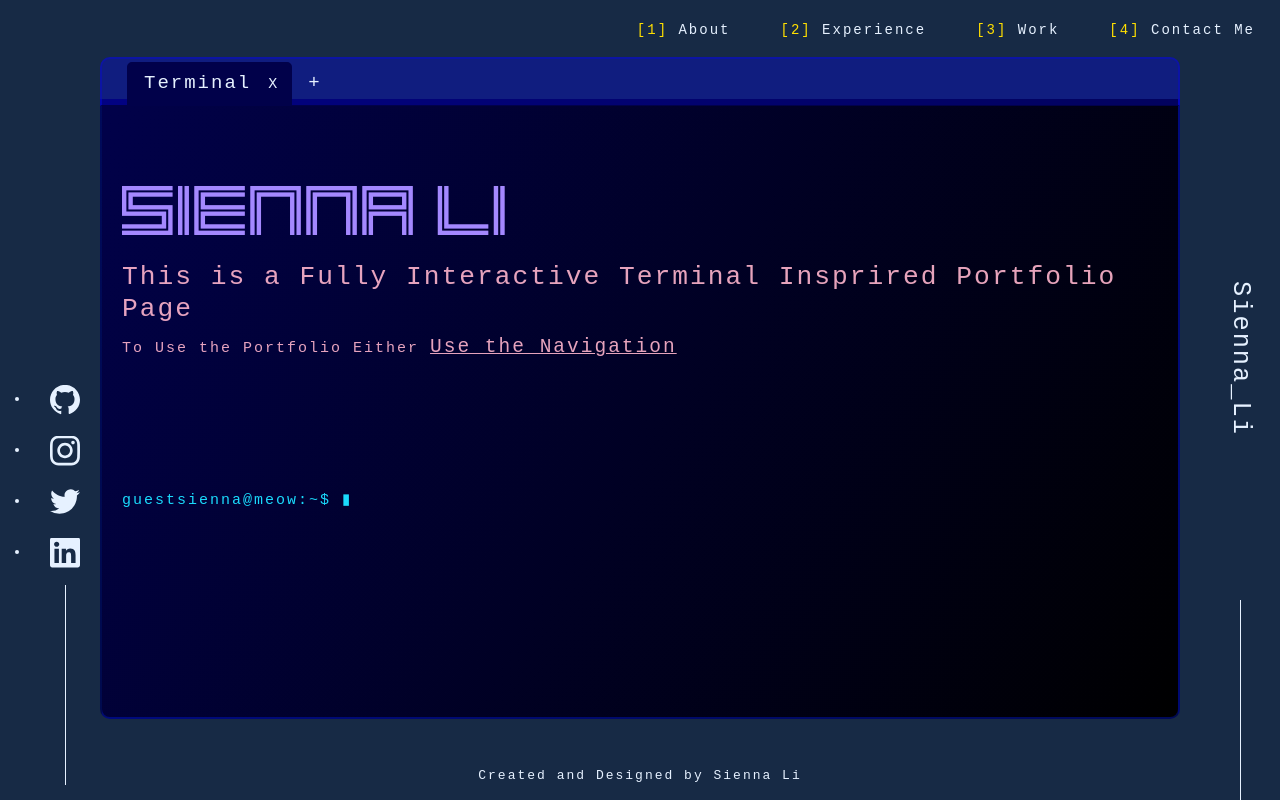
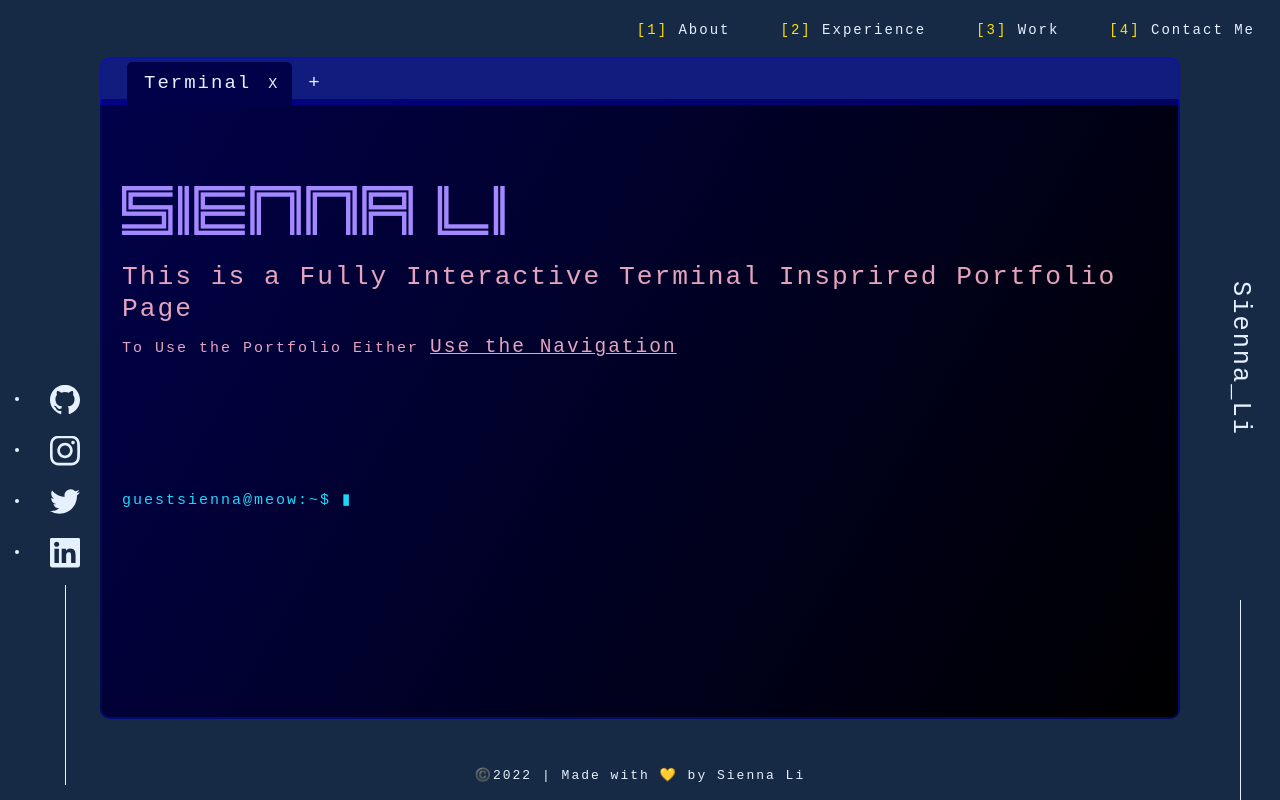
Before and after one commit to siennameow/portfolio-4.0, a React (Create React App) app: page / in a window 1280 px wide. Built offline with nearby package versions, Linux system fonts and the light colour scheme.

Commit message:
update footer

```diff
--- a/src/PortfolioContainer.js
+++ b/src/PortfolioContainer.js
@@ -197,7 +197,7 @@ class PortfolioContainer extends PureComponent {
         inView = {this.state.tabs[0].displayed}>
       </Terminal>
       {this.DisplayCurrentWindow()}
-      <a href="https://github.com/siennameow/portfolio-4.0" target="_blank" id="footer" rel="noreferrer">Created and Designed by Sienna Li</a>
+      <a href="https://github.com/siennameow/portfolio-4.0" target="_blank" id="footer" rel="noreferrer">©️2022 | Made with 💛 by Sienna Li</a>
     </div>
     );
   }
```
